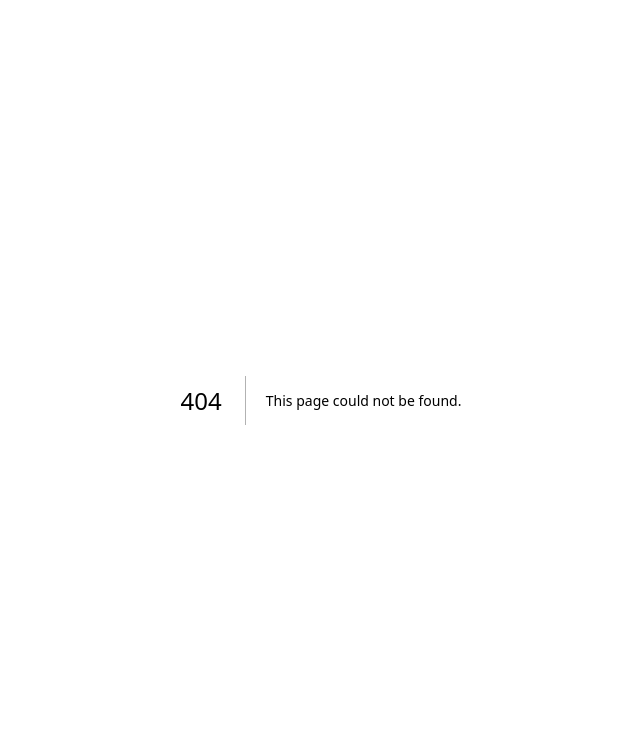
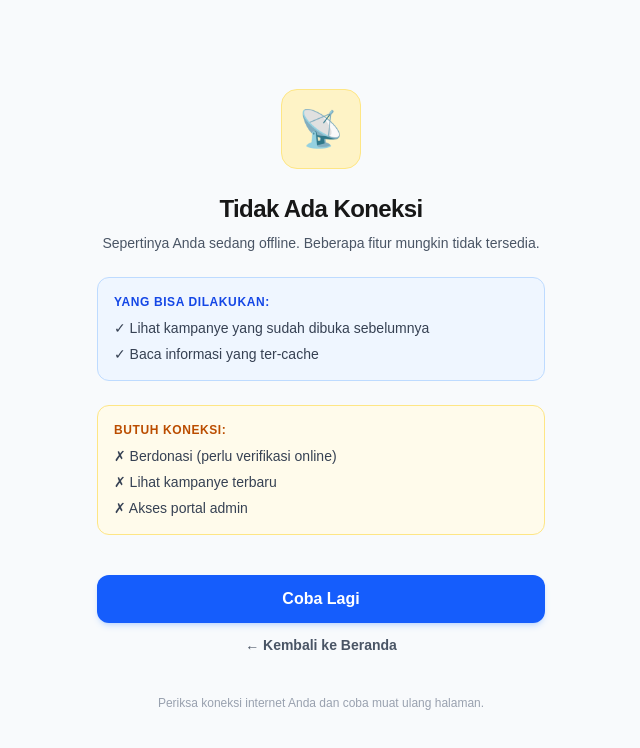
Before and after one commit to lil-baga/ayobantu-web-app, a Next.js app: page /offline in a window 1280 px wide. Before the commit this address had no page. Shown: the top 748 px of the page, without its empty margins (319-959 px from the left). Built offline with nearby package versions, Linux system fonts and the light colour scheme.

Commit message:
feat(pwa): add service worker with offline fallback (PWA-2)

```diff
--- /dev/null
+++ b/app/_components/PWAProvider.tsx
@@ -0,0 +1,42 @@
+'use client';
+
+import { useEffect } from 'react';
+
+export default function PWAProvider({ children }: { children: React.ReactNode }) {
+  useEffect(() => {
+    if ('serviceWorker' in navigator && typeof window !== 'undefined') {
+      navigator.serviceWorker
+        .register('/sw.js')
+        .then((registration) => {
+          console.log('[PWA] Service Worker registered:', registration.scope);
+
+          registration.update();
+
+          registration.addEventListener('updatefound', () => {
+            const newWorker = registration.installing;
+            if (newWorker) {
+              newWorker.addEventListener('statechange', () => {
+                if (newWorker.state === 'installed' && navigator.serviceWorker.controller) {
+                  console.log('[PWA] New version available. Refresh to update.');
+
+                  setTimeout(() => {
+                    newWorker.postMessage({ type: 'SKIP_WAITING' });
+                    window.location.reload();
+                  }, 3000);
+                }
+              });
+            }
+          });
+        })
+        .catch((error) => {
+          console.error('[PWA] Service Worker registration failed:', error);
+        });
+
+      navigator.serviceWorker.addEventListener('controllerchange', () => {
+        console.log('[PWA] Service Worker controller changed');
+      });
+    }
+  }, []);
+
+  return <>{children}</>;
+}
--- /dev/null
+++ b/app/_components/ServiceWorkerRegistration.tsx
@@ -0,0 +1,47 @@
+'use client';
+
+import { useEffect } from 'react';
+
+export default function ServiceWorkerRegistration() {
+  useEffect(() => {
+    if ('serviceWorker' in navigator && typeof window !== 'undefined') {
+      navigator.serviceWorker
+        .register('/sw.js')
+        .then((registration) => {
+          console.log('[PWA] Service Worker registered:', registration.scope);
+
+          // Check for updates on page load
+          registration.update();
+
+          // Listen for new service worker waiting
+          registration.addEventListener('updatefound', () => {
+            const newWorker = registration.installing;
+            if (newWorker) {
+              newWorker.addEventListener('statechange', () => {
+                if (newWorker.state === 'installed' && navigator.serviceWorker.controller) {
+                  // New service worker available, notify user to refresh
+                  console.log('[PWA] New version available. Refresh to update.');
+
+                  // Auto-activate new SW after 3 seconds
+                  setTimeout(() => {
+                    newWorker.postMessage({ type: 'SKIP_WAITING' });
+                    window.location.reload();
+                  }, 3000);
+                }
+              });
+            }
+          });
+        })
+        .catch((error) => {
+          console.error('[PWA] Service Worker registration failed:', error);
+        });
+
+      // Handle controller change (new SW activated)
+      navigator.serviceWorker.addEventListener('controllerchange', () => {
+        console.log('[PWA] Service Worker controller changed');
+      });
+    }
+  }, []);
+
+  return null; // No UI, just side effects
+}
--- /dev/null
+++ b/app/offline/page.tsx
@@ -0,0 +1,62 @@
+'use client';
+
+import Link from 'next/link';
+
+export default function OfflinePage() {
+  return (
+    <div className="min-h-screen flex items-center justify-center bg-slate-50 dark:bg-gray-950 p-4">
+      <div className="max-w-md w-full text-center space-y-6">
+        <div className="w-20 h-20 mx-auto rounded-2xl bg-amber-100 dark:bg-amber-950/40 flex items-center justify-center border border-amber-200 dark:border-amber-900">
+          <span className="text-4xl">📡</span>
+        </div>
+
+        <div>
+          <h1 className="text-2xl font-extrabold tracking-tight mb-2">Tidak Ada Koneksi</h1>
+          <p className="text-sm text-gray-600 dark:text-gray-400">
+            Sepertinya Anda sedang offline. Beberapa fitur mungkin tidak tersedia.
+          </p>
+        </div>
+
+        <div className="p-4 rounded-xl bg-blue-50 dark:bg-blue-950/30 border border-blue-200 dark:border-blue-800 text-left">
+          <h3 className="text-xs font-bold uppercase tracking-wider text-blue-700 dark:text-blue-300 mb-2">
+            Yang Bisa Dilakukan:
+          </h3>
+          <ul className="text-sm text-gray-700 dark:text-gray-300 space-y-1.5">
+            <li>✓ Lihat kampanye yang sudah dibuka sebelumnya</li>
+            <li>✓ Baca informasi yang ter-cache</li>
+          </ul>
+        </div>
+
+        <div className="p-4 rounded-xl bg-amber-50 dark:bg-amber-950/30 border border-amber-200 dark:border-amber-800 text-left">
+          <h3 className="text-xs font-bold uppercase tracking-wider text-amber-700 dark:text-amber-300 mb-2">
+            Butuh Koneksi:
+          </h3>
+          <ul className="text-sm text-gray-700 dark:text-gray-300 space-y-1.5">
+            <li>✗ Berdonasi (perlu verifikasi online)</li>
+            <li>✗ Lihat kampanye terbaru</li>
+            <li>✗ Akses portal admin</li>
+          </ul>
+        </div>
+
+        <div className="pt-4 space-y-3">
+          <button
+            onClick={() => window.location.reload()}
+            className="w-full px-5 py-3 rounded-xl bg-blue-600 hover:bg-blue-700 text-white font-semibold shadow-md shadow-blue-500/20 transition"
+          >
+            Coba Lagi
+          </button>
+          <Link
+            href="/"
+            className="block text-sm font-semibold text-gray-600 hover:text-blue-600 dark:text-gray-400 dark:hover:text-blue-400 transition"
+          >
+            ← Kembali ke Beranda
+          </Link>
+        </div>
+
+        <p className="text-xs text-gray-400 pt-4">
+          Periksa koneksi internet Anda dan coba muat ulang halaman.
+        </p>
+      </div>
+    </div>
+  );
+}
--- a/app/page.tsx
+++ b/app/page.tsx
@@ -2,6 +2,7 @@ import Link from 'next/link';
 import { createAdminClient } from '@/lib/supabase/admin';
 import PublicNavbar from './_components/PublicNavbar';
 import PublicFooter from './_components/PublicFooter';
+import PWAProvider from './_components/PWAProvider';
 
 export const dynamic = 'force-dynamic';
 
@@ -25,8 +26,9 @@ export default async function HomePage() {
   const fundsMap = new Map(funds?.map((f) => [f.campaign_id, f.collected]) || []);
 
   return (
-    <div className="min-h-screen flex flex-col bg-slate-50/50 dark:bg-gray-950 text-gray-900 dark:text-gray-100">
-      <PublicNavbar />
+    <PWAProvider>
+      <div className="min-h-screen flex flex-col bg-slate-50/50 dark:bg-gray-950 text-gray-900 dark:text-gray-100">
+        <PublicNavbar />
 
       {/* Hero Section */}
       <section className="relative overflow-hidden pt-16 pb-20 md:pt-24 md:pb-32">
@@ -162,6 +164,7 @@ export default async function HomePage() {
       </section>
 
       <PublicFooter />
-    </div>
+      </div>
+    </PWAProvider>
   );
 }
--- /dev/null
+++ b/public/sw.js
@@ -0,0 +1,77 @@
+// AyoBantu Service Worker
+// Basic offline support with network-first strategy
+
+const CACHE_NAME = 'ayobantu-v1';
+const OFFLINE_URL = '/offline';
+const CACHE_URLS = [
+  '/',
+  '/offline',
+  '/manifest.json',
+];
+
+// Install event: cache offline essentials
+self.addEventListener('install', (event) => {
+  event.waitUntil(
+    caches.open(CACHE_NAME).then((cache) => {
+      console.log('[SW] Caching offline page and essentials');
+      return cache.addAll(CACHE_URLS);
+    })
+  );
+  self.skipWaiting(); // Activate immediately
+});
+
+// Activate event: cleanup old caches
+self.addEventListener('activate', (event) => {
+  event.waitUntil(
+    caches.keys().then((cacheNames) => {
+      return Promise.all(
+        cacheNames
+          .filter((name) => name !== CACHE_NAME)
+          .map((name) => {
+            console.log('[SW] Deleting old cache:', name);
+            return caches.delete(name);
+          })
+      );
+    })
+  );
+  self.clients.claim(); // Take control immediately
+});
+
+// Fetch event: network-first with offline fallback
+self.addEventListener('fetch', (event) => {
+  // Only handle navigation requests (page loads)
+  if (event.request.mode === 'navigate') {
+    event.respondWith(
+      fetch(event.request)
+        .catch(() => {
+          // Network failed, serve offline page
+          return caches.match(OFFLINE_URL);
+        })
+    );
+    return;
+  }
+
+  // For other requests (assets, API), try network first, then cache
+  event.respondWith(
+    fetch(event.request)
+      .then((response) => {
+        // Clone response to cache it
+        const responseToCache = response.clone();
+        caches.open(CACHE_NAME).then((cache) => {
+          cache.put(event.request, responseToCache);
+        });
+        return response;
+      })
+      .catch(() => {
+        // Network failed, try cache
+        return caches.match(event.request);
+      })
+  );
+});
+
+// Message event: handle skip waiting command from client
+self.addEventListener('message', (event) => {
+  if (event.data && event.data.type === 'SKIP_WAITING') {
+    self.skipWaiting();
+  }
+});
```
